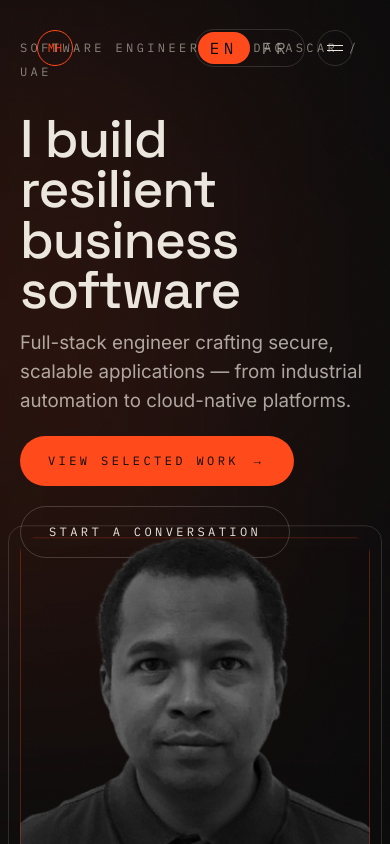
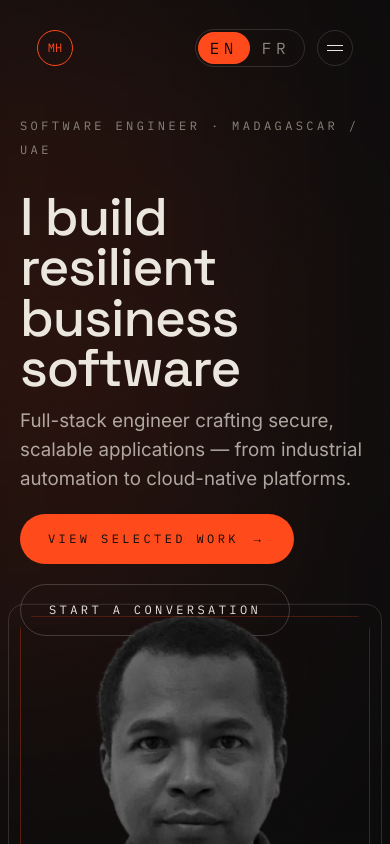
Before and after one commit to MiantsaFanirina/PortfolioMamisoa, a Next.js app: page / in a window 390 px wide. Shown: the top 844 px of the page. Built offline with nearby package versions, Linux system fonts and the light colour scheme.

Commit message:
Fix mobile header overlap: increase hero top padding on small screens

```diff
--- a/components/Hero.tsx
+++ b/components/Hero.tsx
@@ -16,7 +16,7 @@ export function Hero() {
   return (
     <section
       id="top"
-      className="relative flex min-h-[100svh] flex-col justify-center overflow-hidden pt-34"
+      className="relative flex min-h-[100svh] flex-col justify-center overflow-hidden pt-28 lg:pt-34"
     >
       <div className="pointer-events-none absolute inset-0 -z-10 bg-grid-small opacity-[0.07] [background-size:42px_42px]" />
       <div className="pointer-events-none absolute -left-1/3 top-0 -z-10 h-[80vh] w-[80vw] rounded-full bg-accent/20 blur-[140px]" />
```
